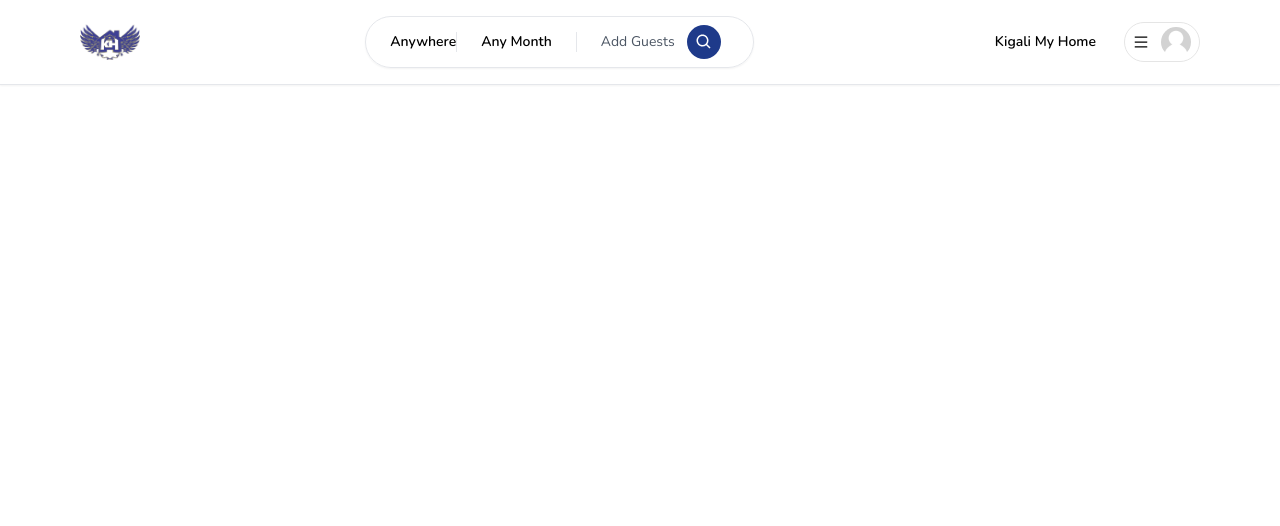
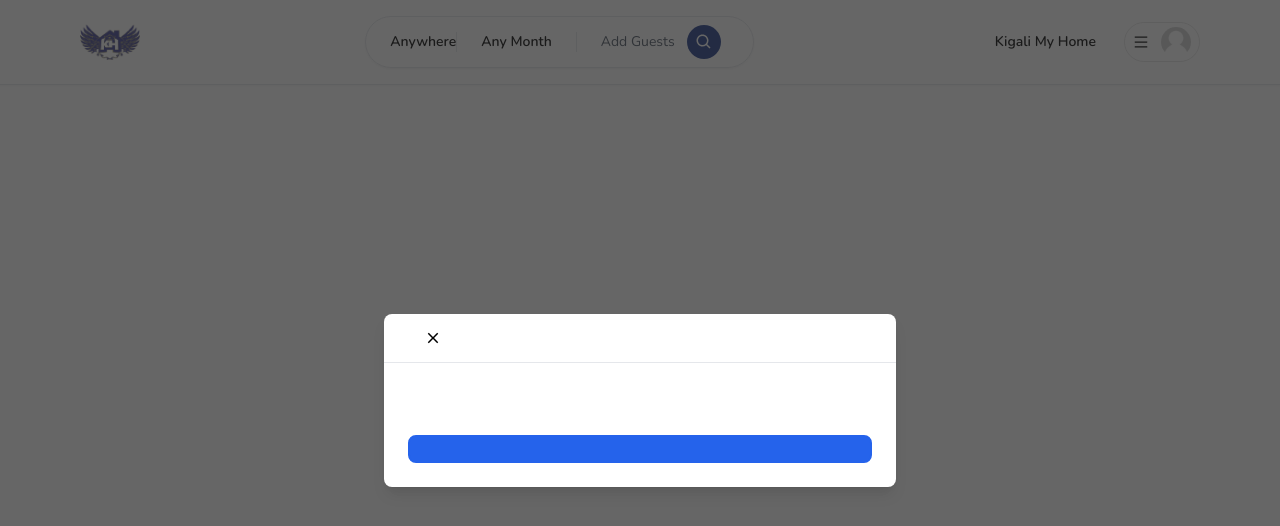
Before and after one commit to Joshua-Coded/city-life-kigali, a Next.js app in the folder city-life/: page / in a window 1280 px wide. Shown: the top 526 px of the page. Built offline with nearby package versions, Linux system fonts and the light colour scheme.

Commit message:
Button props

```diff
--- /dev/null
+++ b/city-life/app/components/Button.tsx
@@ -0,0 +1,57 @@
+'use client'
+import { IconType } from "react-icons";
+
+interface ButtonProps {
+    label: string;
+    onClick: (e: React.MouseEvent<HTMLButtonElement>) => void;
+    disabled?:  boolean;
+    outline?: boolean;
+    small?: boolean;
+    icon?: IconType;
+}
+
+const Button: React.FC<ButtonProps> = ({
+    label,
+    onClick,
+    disabled,
+    outline,
+    small,
+    icon: Icon
+}) => {
+    return(
+        <button
+        onClick={onClick}
+        disabled={disabled}
+
+        className={`
+        relative
+        disabled:opacity-70
+        disabled:cursor-not-allowed
+        rounded-lg
+        hover:opacity-80
+        transition
+        w-full
+        ${outline ? 'bg-white' : 'bg-blue-600'}
+        ${outline ? 'border-black' : 'border-blue-600'}
+        ${outline ? 'text-black' : 'text-white'}
+        ${small ? 'py-1' : 'py-3'}
+        ${small ? 'text-sm' : 'text-md'}
+        ${small ? 'font-light' : 'font-semibold'}
+        ${small ? 'border-[1px]' : 'border-2'}
+        `}
+        >
+            {Icon && (
+                <Icon
+                className="
+                absolute
+                left-4
+                top-3"
+
+                />
+            )}
+            {label}
+        </button>
+    )
+}
+
+export default Button;
--- /dev/null
+++ b/city-life/app/components/modals/Modal.tsx
@@ -0,0 +1,192 @@
+'use client';
+
+import { useCallback, useEffect, useState } from "react";
+import { IoMdClose } from "react-icons/io";
+
+import Button from '../Button';
+
+interface ModalProps {
+  isOpen?: boolean;
+  onClose: () => void;
+  onSubmit: () => void;
+  title?: string;
+  body?: React.ReactElement;
+  footer?: React.ReactElement;
+  actionLabel: string;
+  disabled?: boolean;
+  secondaryAction?: () => void;
+  secondaryActionLabel?: string;
+}
+
+const Modal: React.FC<ModalProps> = ({
+  isOpen,
+  onClose,
+  onSubmit,
+  title,
+  body,
+  actionLabel,
+  footer,
+  disabled,
+  secondaryAction,
+  secondaryActionLabel
+}) => {
+  const [showModal, setShowModal] = useState(isOpen);
+
+  useEffect(() => {
+    setShowModal(isOpen);
+  }, [isOpen]);
+
+  const handleClose = useCallback(() => {
+    if (disabled) {
+      return;
+    }
+
+    setShowModal(false);
+    setTimeout(() => {
+      onClose();
+    }, 300)
+  }, [onClose, disabled]);
+
+  const handleSubmit = useCallback(() => {
+    if (disabled) {
+      return;
+    }
+
+    onSubmit();
+  }, [onSubmit, disabled]);
+
+  const handleSecondaryAction = useCallback(() => {
+    if (disabled || !secondaryAction) {
+      return;
+    }
+
+    secondaryAction();
+  }, [secondaryAction, disabled]);
+
+  if (!isOpen) {
+    return null;
+  }
+
+  return (
+    <>
+      <div
+        className="
+          justify-center
+          items-center
+          flex
+          overflow-x-hidden
+          overflow-y-auto
+          fixed
+          inset-0
+          z-50
+          outline-none
+          focus:outline-none
+          bg-neutral-800/70
+        "
+      >
+        <div className="
+          relative
+          w-full
+          md:w-4/6
+          lg:w-3/6
+          xl:w-2/5
+          my-6
+          mx-auto
+          h-full
+          lg:h-auto
+          md:h-auto
+          "
+        >
+          {/*content*/}
+          <div className={`
+            translate
+            duration-300
+            h-full
+            ${showModal ? 'translate-y-0' : 'translate-y-full'}
+            ${showModal ? 'opacity-100' : 'opacity-0'}
+          `}>
+            <div className="
+              translate
+              h-full
+              lg:h-auto
+              md:h-auto
+              border-0
+              rounded-lg
+              shadow-lg
+              relative
+              flex
+              flex-col
+              w-full
+              bg-white
+              outline-none
+              focus:outline-none
+             "
+            >
+              {/*header*/}
+              <div className="
+                flex
+                items-center
+                p-6
+                rounded-t
+                justify-center
+                relative
+                border-b-[1px]
+                "
+              >
+                <button
+                  className="
+                    p-1
+                    border-0
+                    hover:opacity-70
+                    transition
+                    absolute
+                    left-9
+                  "
+                  onClick={handleClose}
+                >
+                  <IoMdClose size={18} />
+                </button>
+                <div className="text-lg font-semibold">
+                  {title}
+                </div>
+              </div>
+              {/*body*/}
+              <div className="relative p-6 flex-auto">
+                {body}
+              </div>
+              {/*footer*/}
+              <div className="flex flex-col gap-2 p-6">
+                <div
+                  className="
+                    flex
+                    flex-row
+                    items-center
+                    gap-4
+                    w-full
+                  "
+                >
+                  {secondaryAction && secondaryActionLabel && (
+                    <Button
+                      disabled={disabled}
+                      label={secondaryActionLabel}
+                      onClick={handleSecondaryAction}
+                      outline
+                    />
+                  )}
+                  <Button
+                    disabled={disabled}
+                    label={actionLabel}
+                    onClick={handleSubmit}
+                  />
+                </div>
+                {footer}
+              </div>
+            </div>
+          </div>
+        </div>
+      </div>
+    </>
+  );
+}
+
+export default Modal;
--- a/city-life/app/layout.tsx
+++ b/city-life/app/layout.tsx
@@ -1,9 +1,10 @@
+
 import { Nunito } from 'next/font/google'
 
 import './globals.css'
 import Navbar from './components/navbar/Navbar'
 import ClientOnly from './components/ClientOnly'
-
+import Modal from './components/modals/Modal'
 export const metadata = {
   title: 'City Life',
   description: 'Find your comfort Home Here',
@@ -22,6 +23,7 @@
     <html lang="en">
       <body className={font.className}>
         <ClientOnly>
+<Modal isOpen/>
         <Navbar />
         </ClientOnly>
         {children}
```
